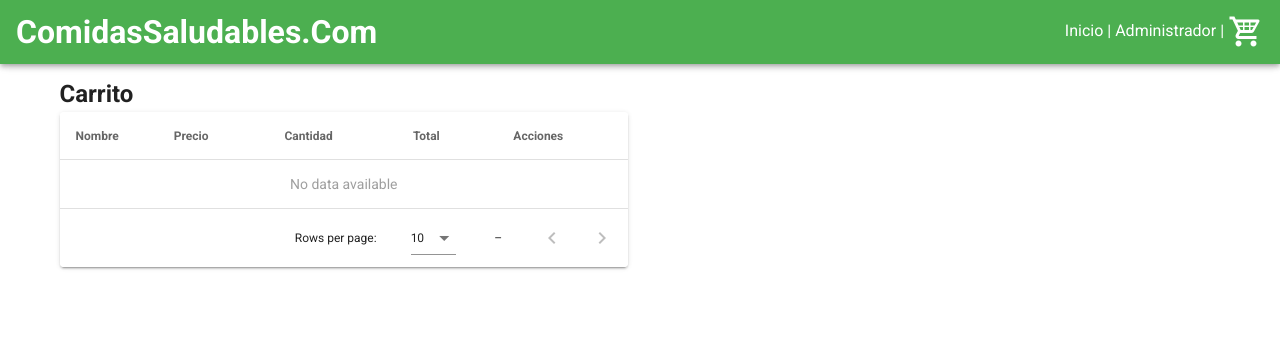
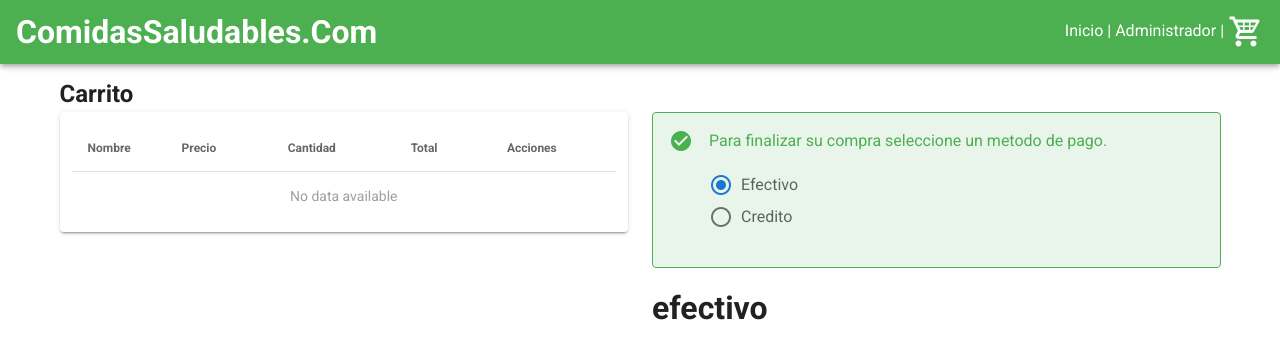
Before and after one commit to leonaidass/final1, a Vue app: page /carrito in a window 1280 px wide. Shown: the top 358 px of the page. Built offline with nearby package versions, Linux system fonts and the light colour scheme.

Commit message:
carrito modificado 1

```diff
--- a/src/App.vue
+++ b/src/App.vue
@@ -19,7 +19,7 @@
             ><v-badge
               :content="gettCarrito.length"
               :value="gettCarrito.length"
-              color="green"
+              color="blue"
               overlap
             >
               <v-icon large> mdi-cart-variant </v-icon>
--- /dev/null
+++ b/src/components/Credito.vue
@@ -0,0 +1,15 @@
+<template>
+    <div>
+   <h1>Credito</h1>
+    </div>
+</template>
+
+<script>
+    export default {
+
+    }
+</script>
+
+<style lang="scss" scoped>
+
+</style>
--- /dev/null
+++ b/src/components/Efectivo.vue
@@ -0,0 +1,15 @@
+<template>
+    <div>
+    <h1>efectivo</h1>
+    </div>
+</template>
+
+<script>
+    export default {
+
+    }
+</script>
+
+<style lang="scss" scoped>
+
+</style>
--- /dev/null
+++ b/src/components/Pedidos.vue
@@ -0,0 +1,15 @@
+<template>
+    <div>
+<h1>leonardo</h1>
+    </div>
+</template>
+
+<script>
+    export default {
+
+    }
+</script>
+
+<style lang="scss" scoped>
+
+</style>
--- a/src/views/Admin.vue
+++ b/src/views/Admin.vue
@@ -27,6 +27,7 @@
           </v-col>
 
           <v-col>
+            <h2>Productos</h2>
             <v-data-table :headers="datosHeader" :items="gettProductos">
               <template v-slot:[`item.total`] ="{ item }">
                 {{ item.precio * item.cantidad }}
@@ -40,6 +41,11 @@
                 >
               </template>
             </v-data-table>
+          </v-col>
+        </v-row>
+        <v-row>
+          <v-col>
+            <Pedidos/>
           </v-col>
         </v-row>
         <v-dialog v-model="dialog" persistent max-width="600px">
@@ -95,8 +101,12 @@
 
 <script>
 import axios from "axios";
-import {mapGetters} from "vuex"
+import {mapGetters} from "vuex";
+import Pedidos from "../components/Pedidos.vue";
 export default {
+   components: {
+    Pedidos,
+  },
   data() {
     return {
       datos: [],
@@ -132,6 +142,7 @@ export default {
       ],
     };
   },
+
   mounted() {
       this.$store.dispatch("traerProductos")
   },
--- a/src/views/Carrito.vue
+++ b/src/views/Carrito.vue
@@ -6,8 +6,8 @@
 
       <v-row>
         <v-col cols="12" md="6">
-    <v-card>
-      <v-data-table :items="gettCarrito" :headers="cabezera">
+    <v-card class="pa-3">
+      <v-data-table hide-default-footer :items="gettCarrito" :headers="cabezera">
 
         <template v-slot:[`item.total`] ="{ item }">
                 {{ item.precio * item.cantidad }}
@@ -22,8 +22,37 @@
                 >
               </template>
          </v-data-table>
+         <!-- <v-btn rounded block
+      color="success">Finalizar Compra</v-btn> -->
          <!-- <h2>Total: {{totalCarrito}}</h2> -->
     </v-card>
+    </v-col>
+    <v-col cols="12" md="6" >
+        <v-alert
+      outlined
+      type="success"
+      text
+    >
+      Para finalizar su compra seleccione un metodo de pago.
+           <v-radio-group
+            v-model="pago"
+
+          >
+            <v-radio
+              value="efectivo"
+              label="Efectivo"
+            ></v-radio>
+            <v-radio
+              value="credito"
+              label="Credito"
+            ></v-radio>
+
+          </v-radio-group>
+    </v-alert>
+      <Efectivo v-if="pago=='efectivo'"/>
+      <Credito v-else/>
+
+
     </v-col>
     </v-row>
   </div>
@@ -33,11 +62,18 @@
 <script>
 // import axios from "axios";
 import { mapGetters} from "vuex"
+import Efectivo from "../components/Efectivo.vue";
+import Credito from "../components/Credito.vue";
 
 
 export default {
+  components:{
+    Efectivo,
+    Credito
+  },
   data() {
     return {
+      pago:"efectivo",
            cabezera: [
         {
           text: "Nombre",
@@ -76,4 +112,6 @@ export default {
 };
 </script>
 
-<style lang="scss" scoped></style>
+<style lang="scss" scoped>
+
+</style>
```
